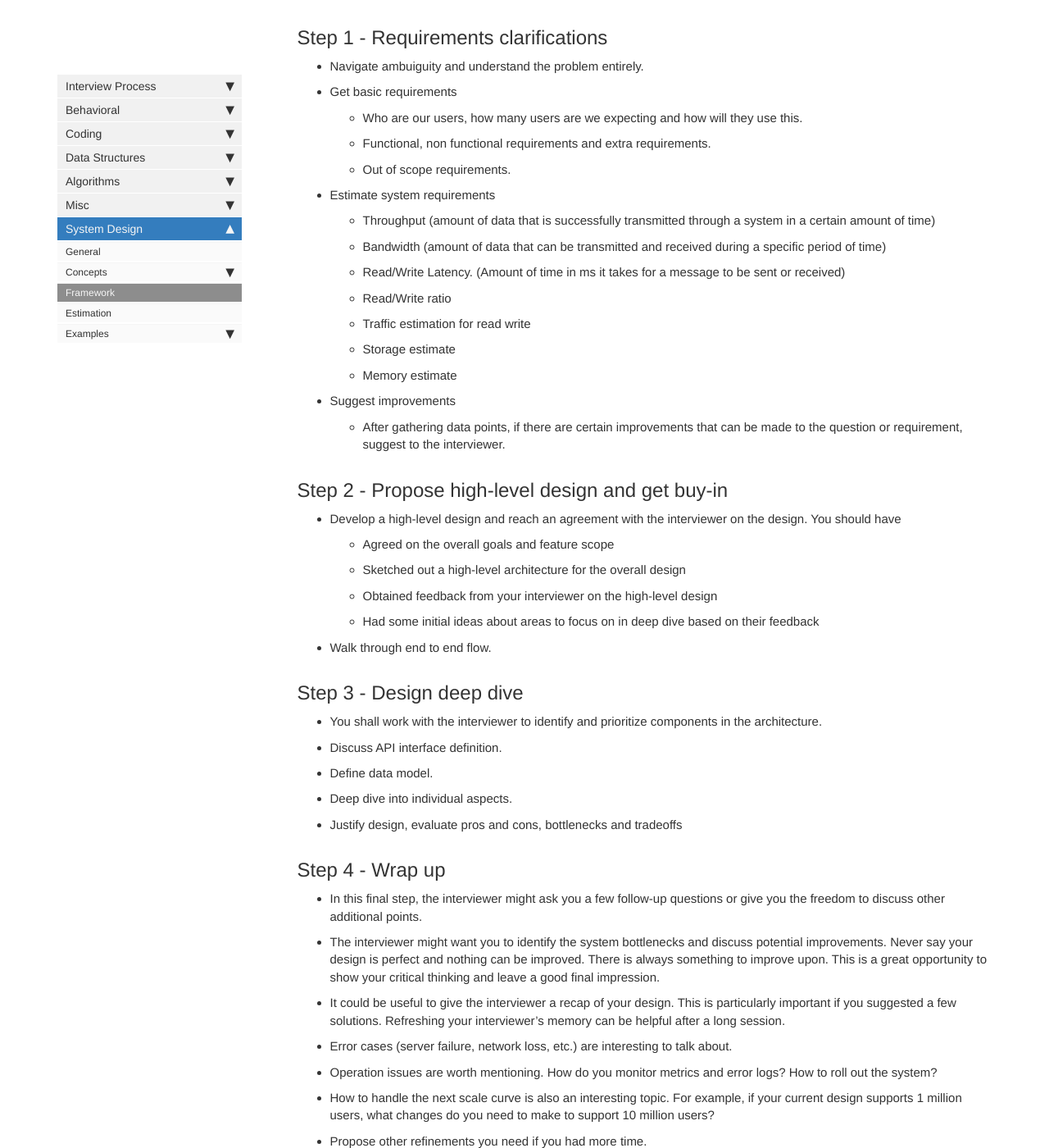
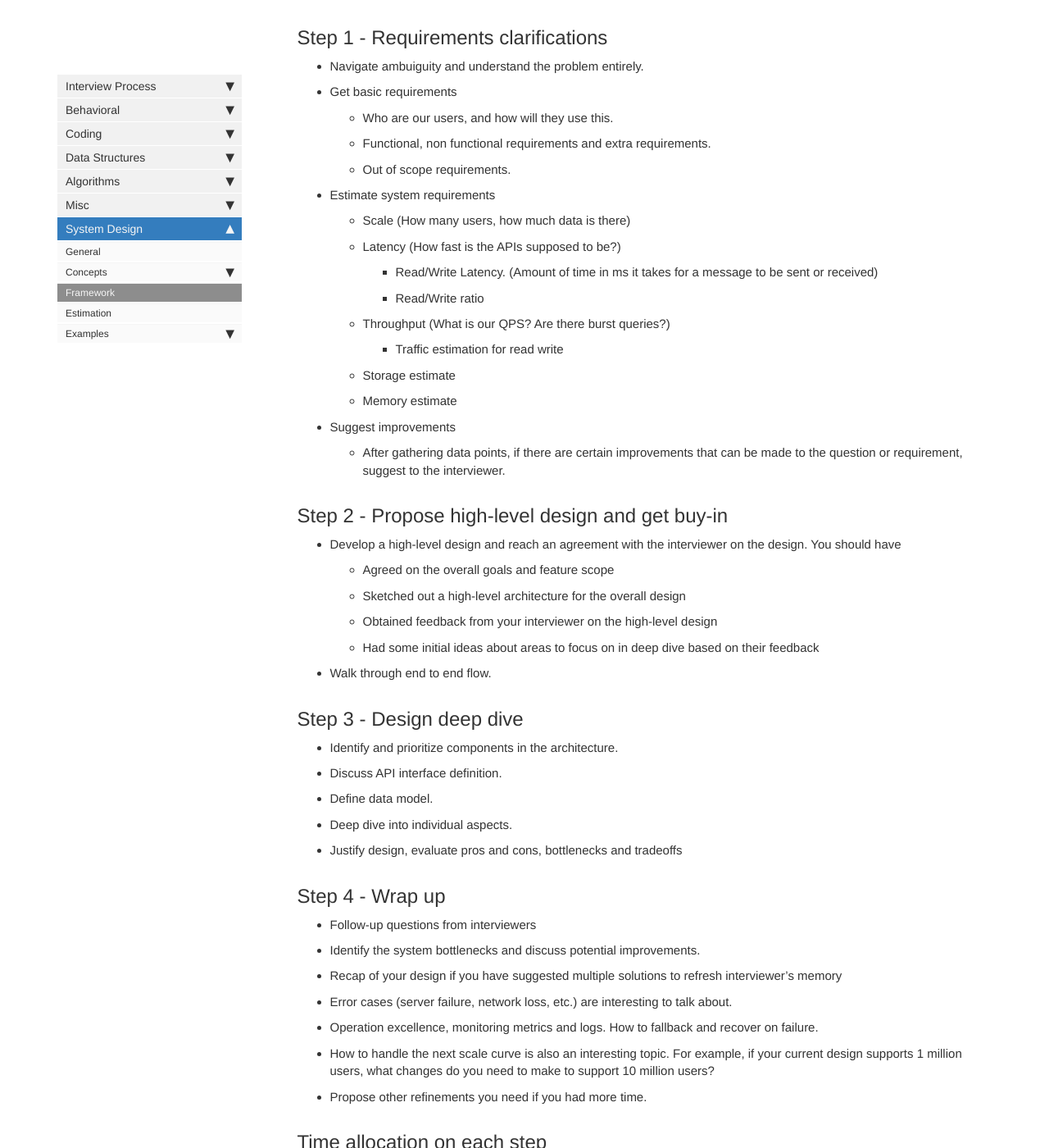
Before and after one commit to bzthin/bzthin.github.io, a Jekyll site: the page built from pages/technical/system-design/framework.md, in a window 1280 px wide and 1400 px high, scrolled down 474 px. Shown: the whole window at 82% size. Built offline with Jekyll 4.4.1, drawn with Linux system fonts in a browser that asks for light colours; comment, search, counter and statistics services are not loaded.

Commit message:
Update system design example

```diff
--- a/_data/sidebars/technical_sidebar.yml
+++ b/_data/sidebars/technical_sidebar.yml
@@ -135,6 +135,9 @@ entries:
         - title: Characteristics
           url: /system_design_characteristics
           output: web
+        - title: Consistent Hashing
+          url: /system_design_consistent_hashing
+          output: web
         - title: Content delivery network
           url: /system_design_cdn
           output: web
--- a/pages/technical/system-design/framework.md
+++ b/pages/technical/system-design/framework.md
@@ -10,15 +10,16 @@ permalink: /system_design_framework
 ## Step 1 - Requirements clarifications
 - Navigate ambuiguity and understand the problem entirely.
 - Get basic requirements
-  - Who are our users, how many users are we expecting and how will they use this.
+  - Who are our users, and how will they use this.
   - Functional, non functional requirements and extra requirements.
   - Out of scope requirements.
 - Estimate system requirements
-  - Throughput (amount of data that is successfully transmitted through a system in a certain amount of time)
-  - Bandwidth (amount of data that can be transmitted and received during a specific period of time)
-  - Read/Write Latency. (Amount of time in ms it takes for a message to be sent or received)
-  - Read/Write ratio
-  - Traffic estimation for read write
+  - Scale (How many users, how much data is there)
+  - Latency (How fast is the APIs supposed to be?)
+    - Read/Write Latency. (Amount of time in ms it takes for a message to be sent or received)
+    - Read/Write ratio
+  - Throughput (What is our QPS? Are there burst queries?)
+    - Traffic estimation for read write
   - Storage estimate
   - Memory estimate
 - Suggest improvements
@@ -33,18 +34,18 @@ permalink: /system_design_framework
 - Walk through end to end flow.
 
 ## Step 3 - Design deep dive
-- You shall work with the interviewer to identify and prioritize components in the architecture.
+- Identify and prioritize components in the architecture.
 - Discuss API interface definition.
 - Define data model.
 - Deep dive into individual aspects.
 - Justify design, evaluate pros and cons, bottlenecks and tradeoffs
 
 ## Step 4 - Wrap up
-- In this final step, the interviewer might ask you a few follow-up questions or give you the freedom to discuss other additional points.
-- The interviewer might want you to identify the system bottlenecks and discuss potential improvements. Never say your design is perfect and nothing can be improved. There is always something to improve upon. This is a great opportunity to show your critical thinking and leave a good final impression.
-- It could be useful to give the interviewer a recap of your design. This is particularly important if you suggested a few solutions. Refreshing your interviewer’s memory can be helpful after a long session.
+- Follow-up questions from interviewers
+- Identify the system bottlenecks and discuss potential improvements.
+- Recap of your design if you have suggested multiple solutions to refresh interviewer's memory
 - Error cases (server failure, network loss, etc.) are interesting to talk about.
-- Operation issues are worth mentioning. How do you monitor metrics and error logs? How to roll out the system?
+- Operation excellence, monitoring metrics and logs. How to fallback and recover on failure.
 - How to handle the next scale curve is also an interesting topic. For example, if your current design supports 1 million users, what changes do you need to make to support 10 million users?
 - Propose other refinements you need if you had more time.
 
```
Also changed, not shown: pages/technical/system-design/concepts/caching.md (+4 -0 lines), pages/technical/system-design/concepts/consistent_hashing.md (added, +36 -0 lines), pages/technical/system-design/examples/rate_limiter.md (+7 -3 lines), pages/technical/system-design/examples/template.md (+3 -0 lines).
